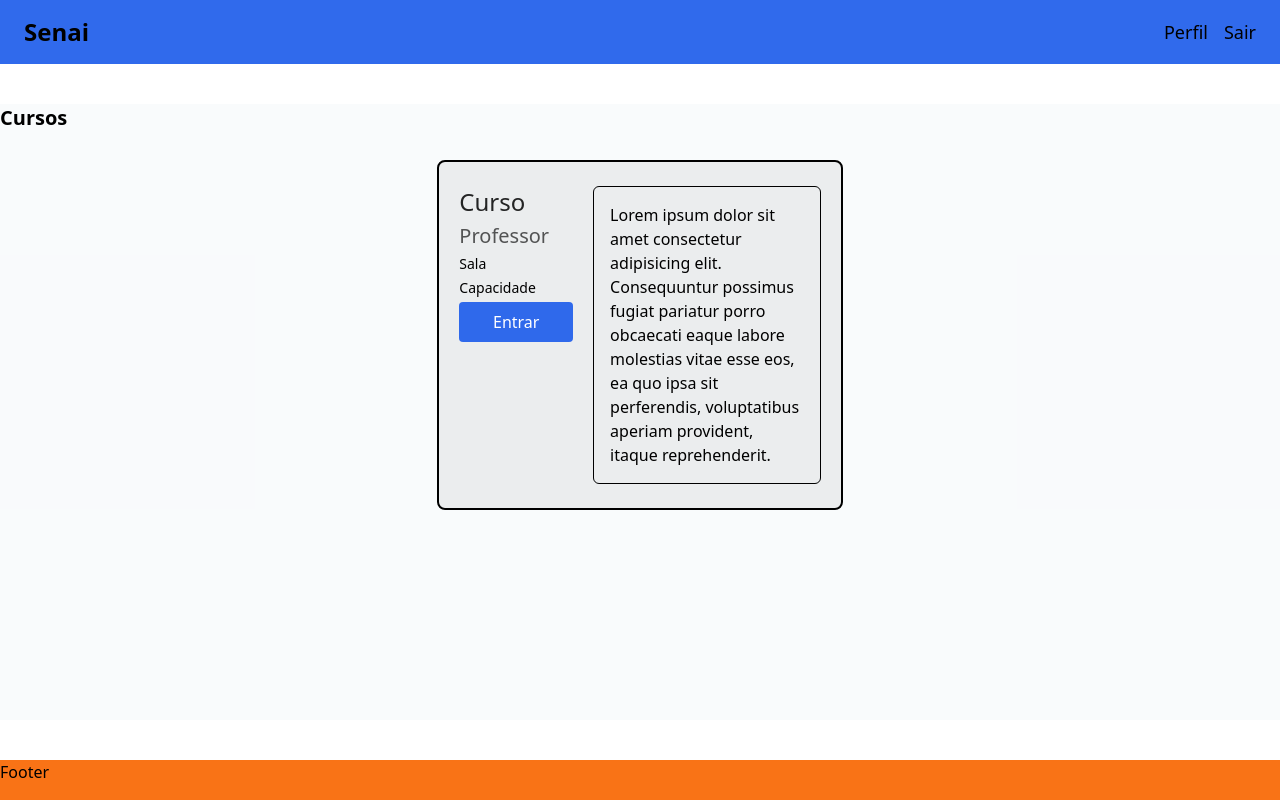
After one commit to Mundo-Senai/sagasenai, a PHP site: page /html/dashboard/index.html in a window 1280 px wide. The commit adds this page. Run offline with PHP 8.4, Linux system fonts and the light colour scheme.

Commit message:
Inicio do dashboard

```diff
--- /dev/null
+++ b/src/html/dashboard/index.html
@@ -0,0 +1,43 @@
+<!DOCTYPE html>
+<html lang="pt-br">
+<head>
+    <meta charset="UTF-8">
+    <meta name="viewport" content="width=device-width, initial-scale=1.0">
+    <link rel="stylesheet" href="../../output.css">
+    <title>Salas</title>
+</head>
+<body class="w-full min-h-screen grid grid-rows-[auto_1fr_auto]">
+    <header class="w-full h-16 flex flex-row items-center justify-between bg-blue-600/95 px-6">
+        <h1 class="text-2xl font-bold">Senai</h1>
+        <div class="flex flex-row gap-4 items-center">
+            <h2 class="text-lg ">Perfil</h2>
+            <h2 class="text-lg">Sair</h2>
+        </div>
+    </header>
+    <main class="w-full h-full min-h-[calc(100%-40px)] py-10 flex flex-col pb-10 bg-white">
+        <div class="w-full h-full flex flex-col bg-slate-200/20">
+            <h1 class="text-xl font-bold">Cursos</h1>
+            <div class="w-full flex flex-col px-8 py-7 lg:flex-row gap-16 flex-wrap items-center justify-center">
+                <!--Salas vao aqui-->
+                <div class="w-11/12 whitespace-break-spaces break-words py-6 bg-zinc-500/10 border-2 border-black rounded-lg h-[calc(fit+56px)] min-h-fit flex flex-col gap-5 px-5 lg:flex-row md:w-2/4 lg:w-4/12">
+                    <div class="flex w-2/6 flex-col gap-1 justify-between h-full">
+                        <div class="flex flex-col gap-1">
+                            <h1 class="text-2xl text-black/85">Curso</h1>
+                            <h2 class="text-xl text-black/65">Professor</h2>
+                            <p class="text-sm">Sala</p>
+                            <p class="text-sm">Capacidade</p>
+                        </div>
+                        <button class="bg-blue-600/95 w-[calc(fit+30px)] text-white p-2 rounded">Entrar</button>
+                    </div>
+                    <div class="flex items-center w-4/6 h-full ">
+                        <p class="border-black border-[1px] rounded-md p-4 break-keep">Lorem ipsum dolor sit amet consectetur adipisicing elit. Consequuntur possimus fugiat pariatur porro obcaecati eaque labore molestias vitae esse eos, ea quo ipsa sit perferendis, voluptatibus aperiam provident, itaque reprehenderit.</p>
+                    </div>
+                </div>
+            </div>
+        </div>
+    </main>
+    <footer class="w-full h-10 bg-orange-500">
+        <h1>Footer</h1>
+    </footer>
+</body>
+</html>
--- a/src/output.css
+++ b/src/output.css
@@ -554,9 +554,264 @@ video {
   --tw-contain-style:  ;
 }
 
+.absolute {
+  position: absolute;
+}
+
+.relative {
+  position: relative;
+}
+
+.bottom-0 {
+  bottom: 0px;
+}
+
+.-mt-2 {
+  margin-top: -0.5rem;
+}
+
+.mt-auto {
+  margin-top: auto;
+}
+
+.flex {
+  display: flex;
+}
+
+.grid {
+  display: grid;
+}
+
+.h-10 {
+  height: 2.5rem;
+}
+
+.h-16 {
+  height: 4rem;
+}
+
+.h-\[calc\(fit\+56px\)\] {
+  height: calc(fit + 56px);
+}
+
+.h-full {
+  height: 100%;
+}
+
+.min-h-\[calc\(100\%-40px\)\] {
+  min-height: calc(100% - 40px);
+}
+
+.min-h-fit {
+  min-height: -moz-fit-content;
+  min-height: fit-content;
+}
+
+.min-h-screen {
+  min-height: 100vh;
+}
+
+.w-11\/12 {
+  width: 91.666667%;
+}
+
+.w-2\/6 {
+  width: 33.333333%;
+}
+
+.w-4\/6 {
+  width: 66.666667%;
+}
+
+.w-\[calc\(fit\+30px\)\] {
+  width: calc(fit + 30px);
+}
+
+.w-full {
+  width: 100%;
+}
+
+.grid-rows-\[auto_1fr_auto\] {
+  grid-template-rows: auto 1fr auto;
+}
+
+.flex-row {
+  flex-direction: row;
+}
+
+.flex-col {
+  flex-direction: column;
+}
+
+.flex-wrap {
+  flex-wrap: wrap;
+}
+
+.items-center {
+  align-items: center;
+}
+
+.justify-center {
+  justify-content: center;
+}
+
+.justify-between {
+  justify-content: space-between;
+}
+
+.gap-1 {
+  gap: 0.25rem;
+}
+
+.gap-16 {
+  gap: 4rem;
+}
+
+.gap-4 {
+  gap: 1rem;
+}
+
+.gap-5 {
+  gap: 1.25rem;
+}
+
+.gap-2 {
+  gap: 0.5rem;
+}
+
+.place-self-end {
+  place-self: end;
+}
+
+.self-end {
+  align-self: flex-end;
+}
+
+.self-center {
+  align-self: center;
+}
+
+.justify-self-end {
+  justify-self: end;
+}
+
+.whitespace-break-spaces {
+  white-space: break-spaces;
+}
+
+.break-words {
+  overflow-wrap: break-word;
+}
+
+.break-keep {
+  word-break: keep-all;
+}
+
+.rounded {
+  border-radius: 0.25rem;
+}
+
+.rounded-md {
+  border-radius: 0.375rem;
+}
+
+.rounded-lg {
+  border-radius: 0.5rem;
+}
+
+.border-2 {
+  border-width: 2px;
+}
+
+.border-\[1px\] {
+  border-width: 1px;
+}
+
+.border-black {
+  --tw-border-opacity: 1;
+  border-color: rgb(0 0 0 / var(--tw-border-opacity));
+}
+
+.bg-blue-600\/95 {
+  background-color: rgb(37 99 235 / 0.95);
+}
+
+.bg-orange-500 {
+  --tw-bg-opacity: 1;
+  background-color: rgb(249 115 22 / var(--tw-bg-opacity));
+}
+
 .bg-red-800 {
   --tw-bg-opacity: 1;
   background-color: rgb(153 27 27 / var(--tw-bg-opacity));
+}
+
+.bg-slate-200\/20 {
+  background-color: rgb(226 232 240 / 0.2);
+}
+
+.bg-white {
+  --tw-bg-opacity: 1;
+  background-color: rgb(255 255 255 / var(--tw-bg-opacity));
+}
+
+.bg-zinc-500\/50 {
+  background-color: rgb(113 113 122 / 0.5);
+}
+
+.bg-zinc-500\/20 {
+  background-color: rgb(113 113 122 / 0.2);
+}
+
+.bg-zinc-500\/10 {
+  background-color: rgb(113 113 122 / 0.1);
+}
+
+.p-2 {
+  padding: 0.5rem;
+}
+
+.p-4 {
+  padding: 1rem;
+}
+
+.px-5 {
+  padding-left: 1.25rem;
+  padding-right: 1.25rem;
+}
+
+.px-6 {
+  padding-left: 1.5rem;
+  padding-right: 1.5rem;
+}
+
+.px-8 {
+  padding-left: 2rem;
+  padding-right: 2rem;
+}
+
+.py-10 {
+  padding-top: 2.5rem;
+  padding-bottom: 2.5rem;
+}
+
+.py-6 {
+  padding-top: 1.5rem;
+  padding-bottom: 1.5rem;
+}
+
+.py-7 {
+  padding-top: 1.75rem;
+  padding-bottom: 1.75rem;
+}
+
+.pb-10 {
+  padding-bottom: 2.5rem;
+}
+
+.text-2xl {
+  font-size: 1.5rem;
+  line-height: 2rem;
 }
 
 .text-3xl {
@@ -564,8 +819,31 @@ video {
   line-height: 2.25rem;
 }
 
+.text-lg {
+  font-size: 1.125rem;
+  line-height: 1.75rem;
+}
+
+.text-sm {
+  font-size: 0.875rem;
+  line-height: 1.25rem;
+}
+
+.text-xl {
+  font-size: 1.25rem;
+  line-height: 1.75rem;
+}
+
 .font-bold {
   font-weight: 700;
+}
+
+.text-black\/65 {
+  color: rgb(0 0 0 / 0.65);
+}
+
+.text-black\/85 {
+  color: rgb(0 0 0 / 0.85);
 }
 
 .text-red-200 {
@@ -573,6 +851,27 @@ video {
   color: rgb(254 202 202 / var(--tw-text-opacity));
 }
 
+.text-white {
+  --tw-text-opacity: 1;
+  color: rgb(255 255 255 / var(--tw-text-opacity));
+}
+
 .underline {
   text-decoration-line: underline;
 }
+
+@media (min-width: 768px) {
+  .md\:w-2\/4 {
+    width: 50%;
+  }
+}
+
+@media (min-width: 1024px) {
+  .lg\:w-4\/12 {
+    width: 33.333333%;
+  }
+
+  .lg\:flex-row {
+    flex-direction: row;
+  }
+}
--- a/src/php/config/conexao.php
+++ b/src/php/config/conexao.php
@@ -2,7 +2,7 @@
 
     $host = 'localhost';
     $usuario = 'root';
-    $senha = '';
+    $senha = 'usbw';
     $nome_db = 'saga_senai';
 
     $bd_conexao = new mysqli($host, $usuario, $senha, $nome_db);
```
